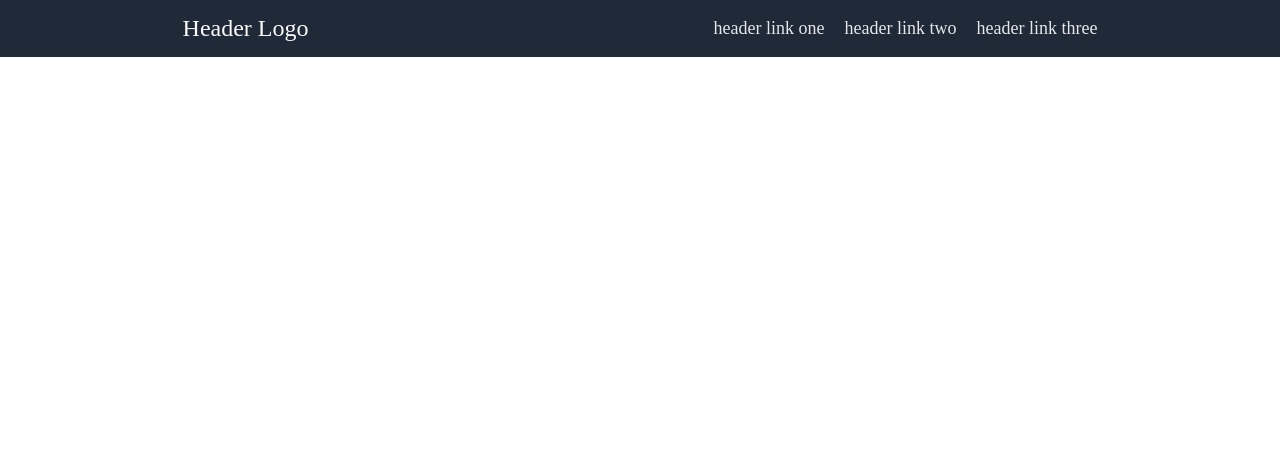
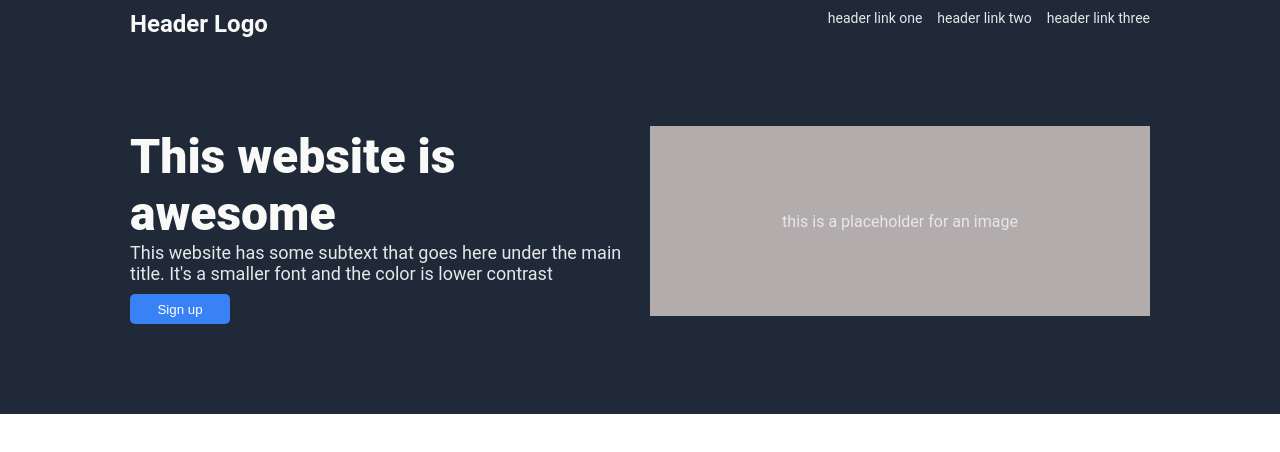
Before and after one commit to FarisGoralija/landing-page, a plain HTML site: page index.html in a window 1280 px wide. Drawn offline with Linux system fonts and the light colour scheme.

Commit message:
Fixed the bug in which the header and the main text weren't on the same margin. Finished the header and the main part

```diff
--- a/index.html
+++ b/index.html
@@ -6,15 +6,30 @@
     <meta http-equiv="X-UA-Compatible" content="IE=edge">
     <meta name="viewport" content="width=device-width, initial-scale=1.0">
     <title>Document</title>
+
+
+
 </head>
 <body>
-    <div class="header">
-        <div class="h-logo">Header Logo</div>
-        <ul class="links">
-            <li>header link one</li>
-            <li>header link two</li>
-            <li>header link three</li>
-        </ul>
+    <div class="header-and-main">
+        <div class="left-side">
+            <div class="header-logo">
+                Header Logo
+            </div>
+            <div class="main-title">This website is awesome</div>
+            <div class="text-box">This website has some subtext that goes here under the main title. It's a smaller font and the color is lower contrast</div>
+            <button class="button">Sign up</button>
+        </div>
+        <div class="right-side">
+            <ul class="links">
+                <li>header link one</li>
+                <li>header link two</li>
+                <li>header link three</li>
+            </ul>
+            <div class="box">
+                this is a placeholder for an image
+            </div>
+        </div>
     </div>
 
 </body>
--- a/styles.css
+++ b/styles.css
@@ -1,5 +1,15 @@
+
+
+body {
+  font-family: 'Roboto', sans-serif;
+  @import url('https://fonts.googleapis.com/css2?family=Roboto:ital,wght@0,100;0,300;0,400;0,500;0,700;0,900;1,100;1,300;1,400;1,500;1,700;1,900&display=swap')
+}
+
+
 ul {
     list-style: none;
+    margin: 0;
+    padding: 0;
   }
 
 body{
@@ -9,22 +19,74 @@ body{
     flex-direction: column;
 }
 
-.header{
+.header-and-main{
     display: flex;
     justify-content: space-around;
-    align-items: center;
     background-color: #1F2937;
+    padding-bottom: 90px;
+}
+
+.left-side{
+    display: flex;
+    flex-direction: column;
+    margin-left: 120px;
+}
+
+.header-logo{
+    font-size: 24px;
+    color: #F9FAF8;
+    margin-bottom: 90px;
+    padding-top: 10px;
+    font-weight: bold;
+}
+
+.main-title{
+    font-size: 48px;
+    color: #F9FAF8;
+    font-weight: 900;
+    width: 400px;
+    margin: 0;
+}
+
+.text-box{
+    font-size: 18px;
+    color: #E5E7EB;
+    width: 500px;
+}
+
+.button{
+    background-color: #3882F6;
     color: white;
+    height: 30px;
+    width: 100px;
+    border: 0;
+    border-radius: 5px;
+    margin-top: 10px;
+}
+
+.right-side{
+    display: flex;
+    flex-direction: column;
+    gap: 10px;
+    margin-right: 120px;
 }
 
 .links{
     display: flex;
-    gap: 20px;
-    font-size: 18px;
+    justify-content: flex-end;
+    gap: 15px;
+    padding-top: 10px;
+    margin-bottom: 90px;
+    font-size: 14px;
     color: #E5E7EB;
 }
 
-.h-logo{
-    font-size: 24px;
-    color: #F9FAF8;
+.box{
+    width: 500px;
+    height: 190px;
+    background-color: rgb(178, 172, 172);
+    display: flex;
+    justify-content: center;
+    align-items: center;
+    color: #E5E7EB;
 }
```
